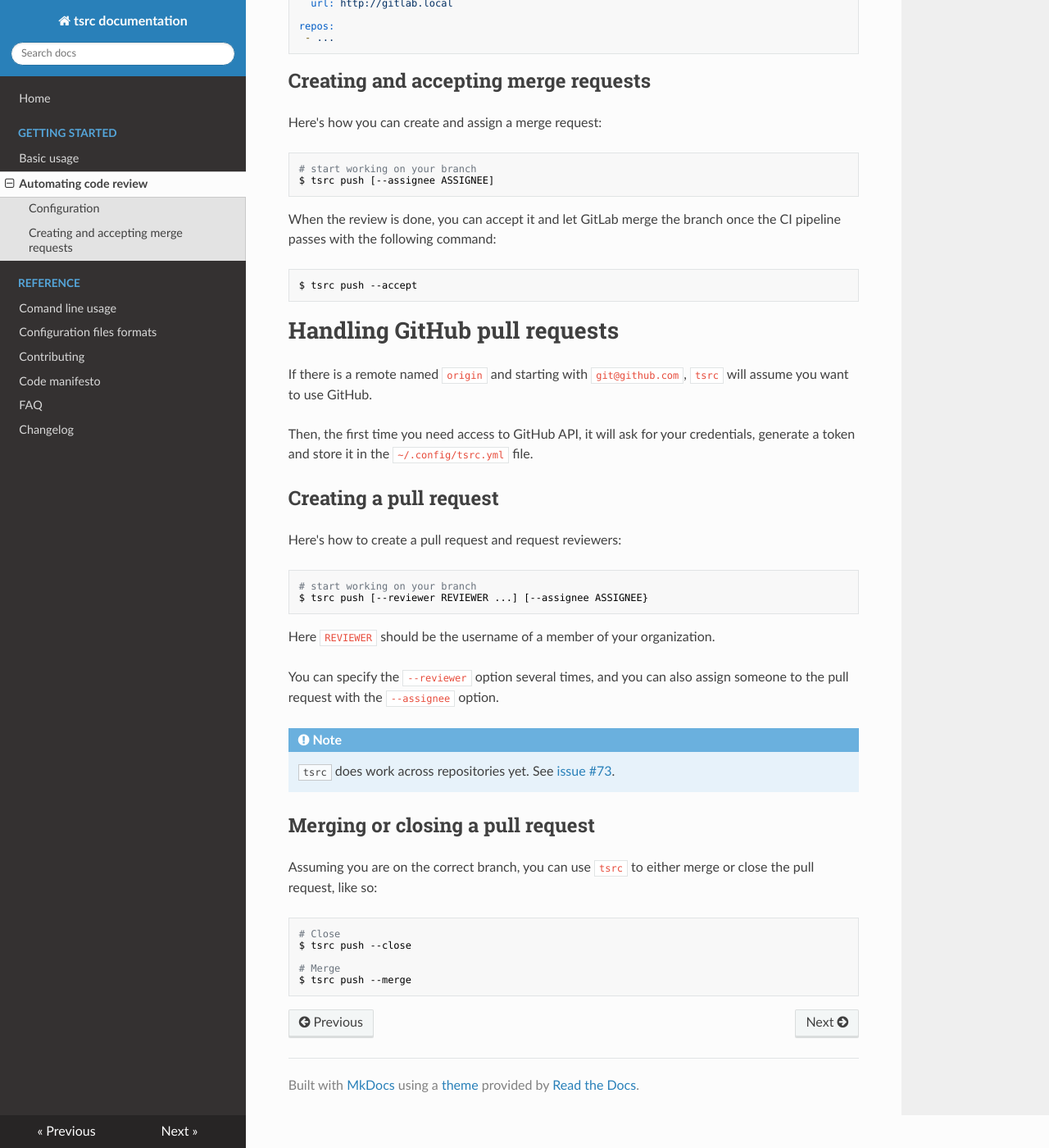
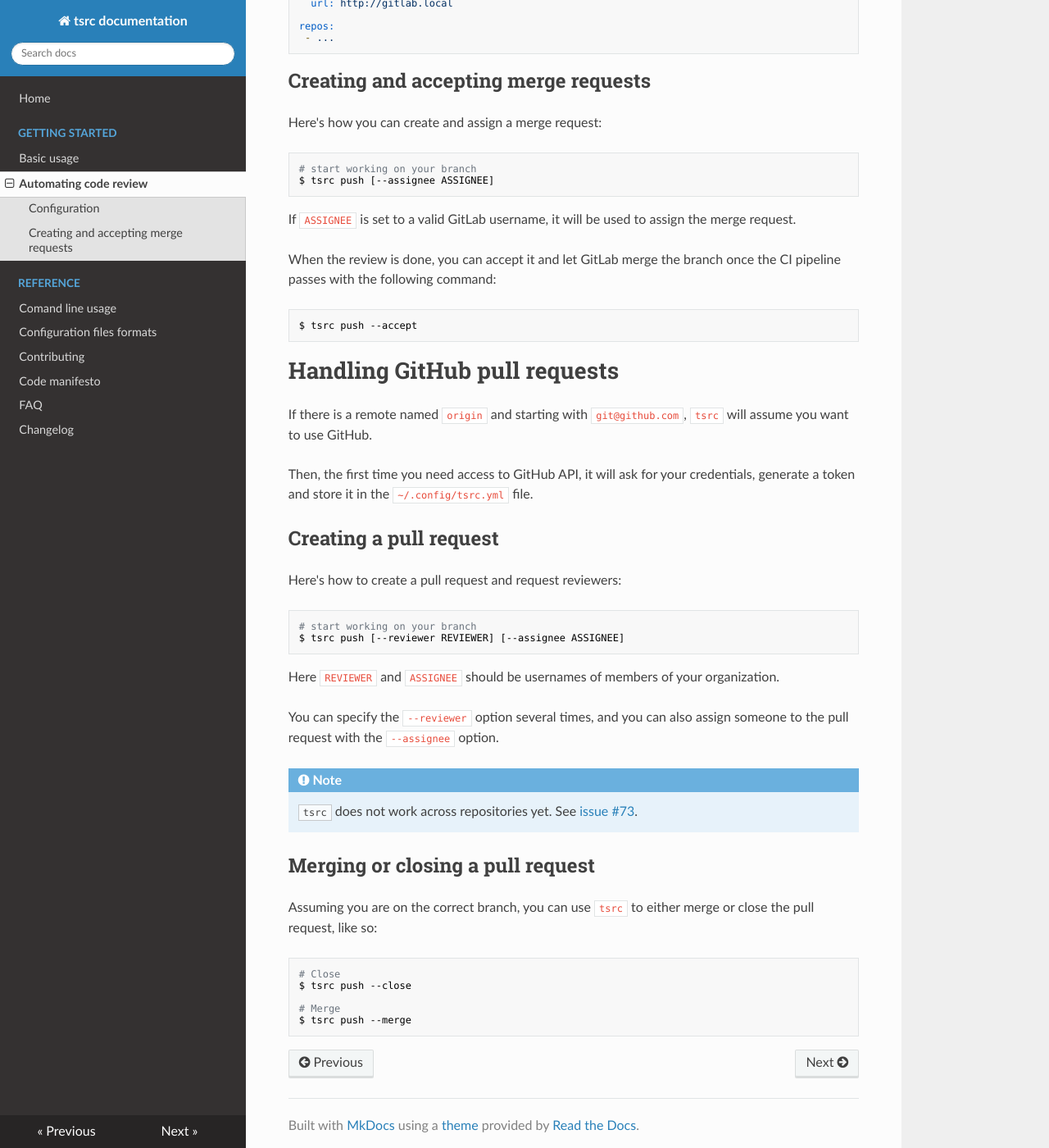
Before and after one commit to your-tools/tsrc, an MkDocs documentation site: the page built from docs/guide/review.md, in a window 1280 px wide and 1400 px high, scrolled down 746 px. Shown: the whole window at 82% size. Built offline with MkDocs 1.6.1, drawn with Linux system fonts in a browser that asks for light colours; nearby versions of some CDN libraries; old or Windows-style settings are respelled for this version of MkDocs.

Commit message:
Proofread from Max

````diff
--- a/docs/guide/review.md
+++ b/docs/guide/review.md
@@ -40,6 +40,8 @@ Here's how you can create and assign a merge request:
 $ tsrc push [--assignee ASSIGNEE]
 ```
 
+If `ASSIGNEE` is set to a valid GitLab username, it will be used to assign the merge request.
+
 
 When the review is done, you can accept it and let GitLab merge the branch once
 the CI pipeline passes with the following command:
@@ -60,15 +62,15 @@ Here's how to create a pull request and request reviewers:
 
 ```bash
 # start working on your branch
-$ tsrc push [--reviewer REVIEWER ...] [--assignee ASSIGNEE}
+$ tsrc push [--reviewer REVIEWER] [--assignee ASSIGNEE]
 ```
-Here `REVIEWER` should be the username of a member of your organization.
+Here `REVIEWER` and `ASSIGNEE` should be usernames of members of your organization.
 
 You can specify the `--reviewer` option several times, and you can also assign someone to the pull request with the `--assignee` option.
 
 
 !!! note
-    `tsrc` does work across repositories yet. See [issue #73](https://github.com/SuperTanker/tsrc/issues/73).
+    `tsrc` does not work across repositories yet. See [issue #73](https://github.com/SuperTanker/tsrc/issues/73).
 
 
 ## Merging or closing a pull request
````
